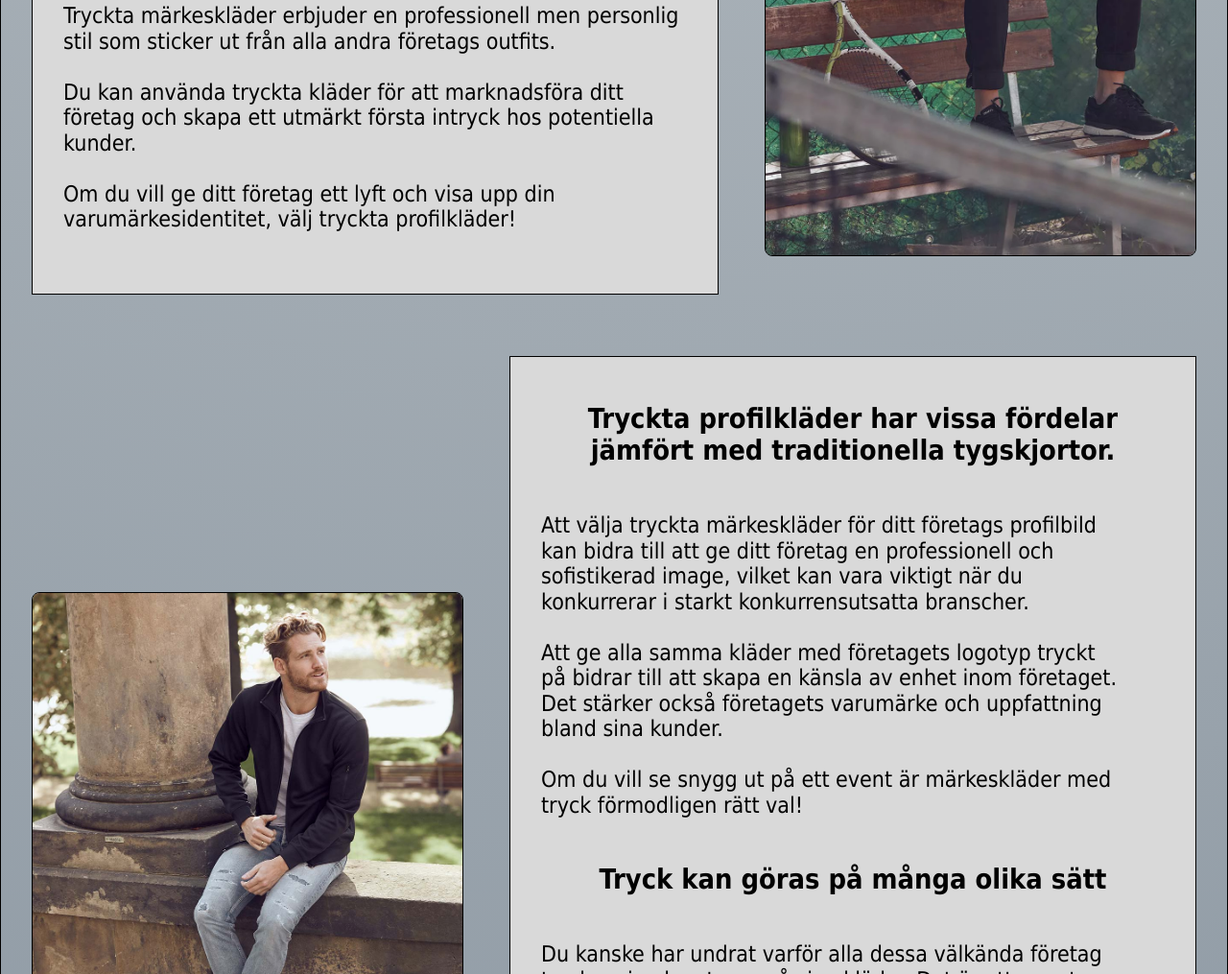
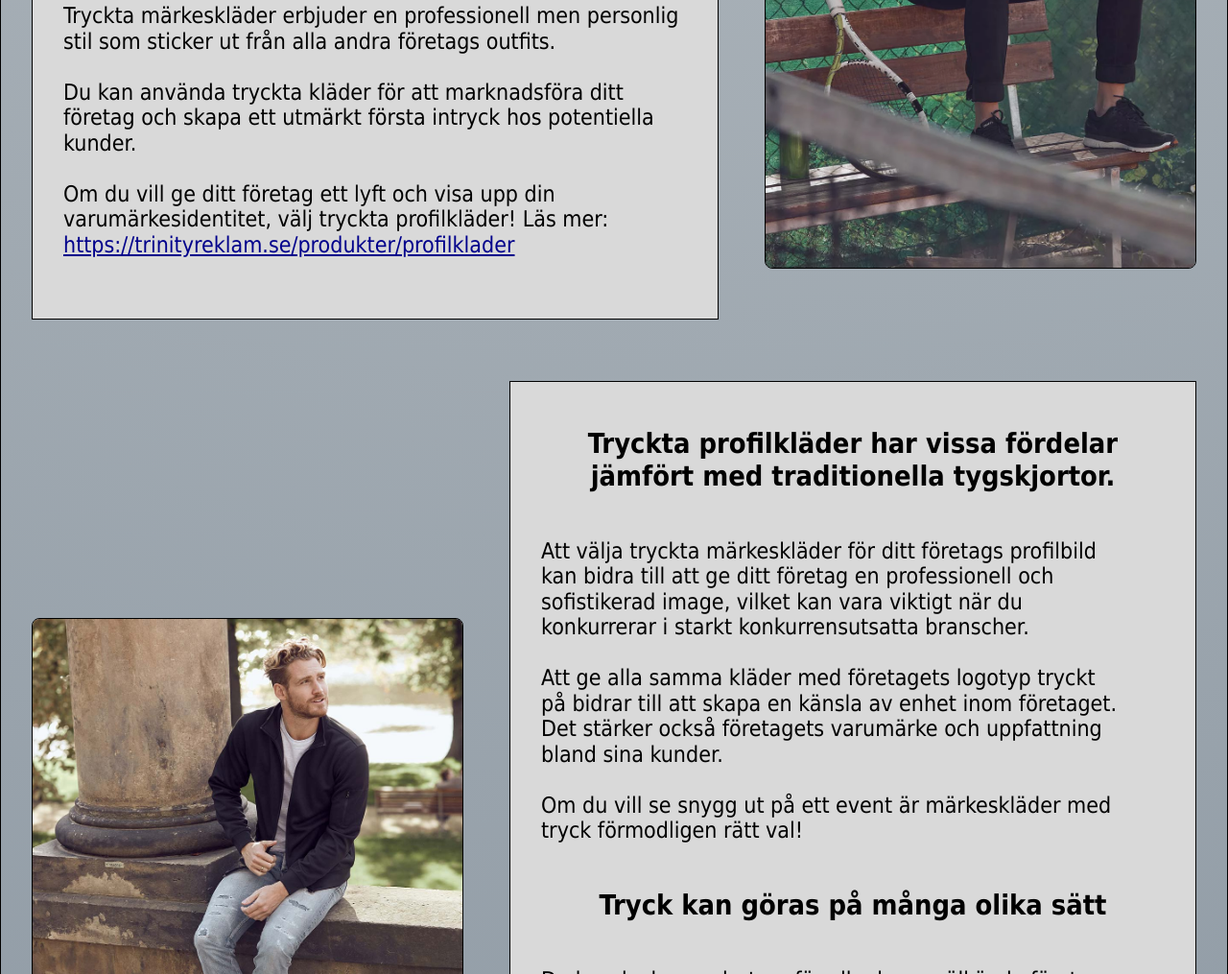
Before and after one commit to profilklader/profilklader-och-arbetsklader, a website built with Parcel: page profilklader.html in a window 1280 px wide. Shown: the part 1391-2406 px from the top of the page at 96% size. Built offline with nearby package versions, Linux system fonts and the light colour scheme.

Commit message:
Backlinks Update

```diff
--- a/profilklader.html
+++ b/profilklader.html
@@ -391,7 +391,7 @@
                 Om du vill ge ditt företag ett lyft och visa upp din
                 varumärkesidentitet, välj tryckta profilkläder!
               </span>
-              <span></span>
+              <span>Läs mer: <a href="https://trinityreklam.se/produkter/profilklader">https://trinityreklam.se/produkter/profilklader</a></span>
               <br />
             </span>
           </div>
```
